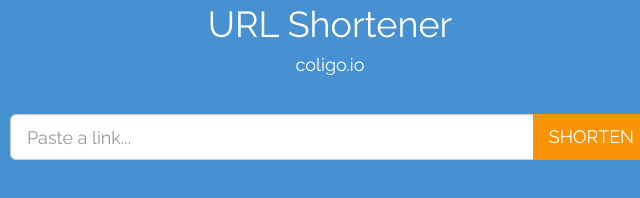
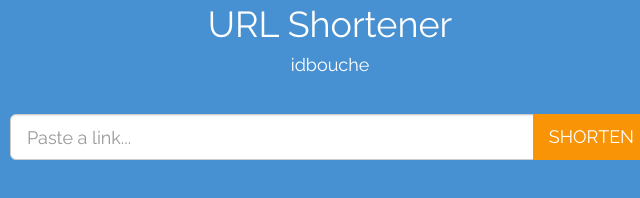
Before and after one commit to idbouche/url_shortener, a website: page views/index.html in a window 1280 px wide. Shown: the part 142-340 px from the top of the page, 310-950 px from the left. Drawn offline with nearby package versions, Linux system fonts and the light colour scheme; files that its build step writes are made by us from their sources; files whose address does not match are found by name.

Commit message:
Update index.html

```diff
--- a/views/index.html
+++ b/views/index.html
@@ -21,7 +21,7 @@
         <div class="inner cover">
           <span class="glyphicon glyphicon-link"></span>
           <h1>URL Shortener</h1>
-          <h4>coligo.io</h4>
+          <h4>idbouche</h4>
 
           <div class="row">
 
```
